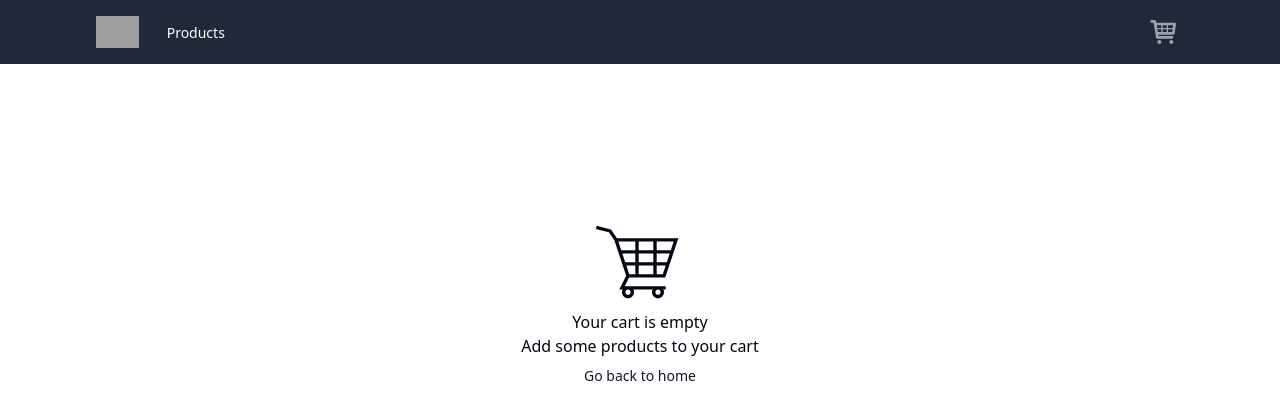
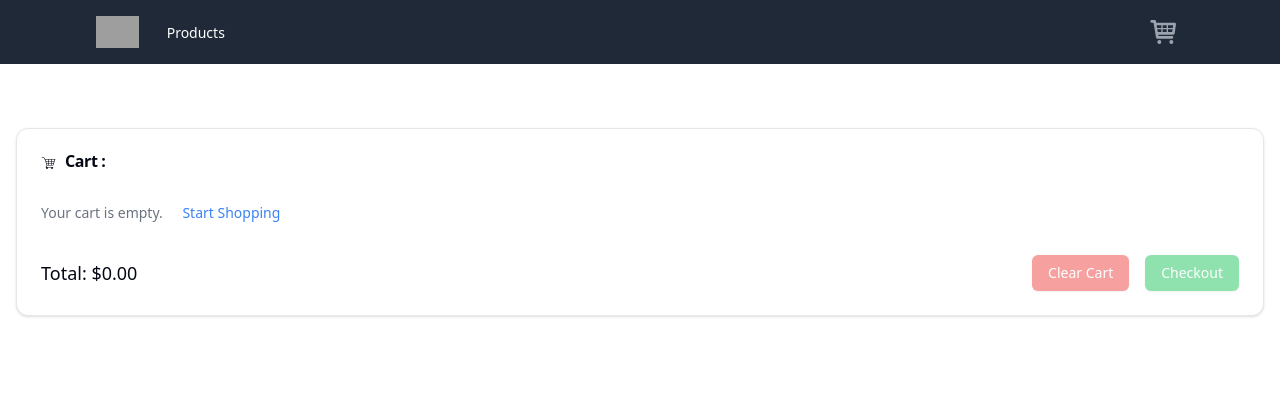
Before and after one commit to CEN-Smart/forntend-task, a React (Vite) app: page /cart in a window 1280 px wide. Shown: the top 420 px of the page. Built offline with nearby package versions, Linux system fonts and the light colour scheme; grey boxes are pictures that could not be loaded.

Commit message:
Add new look and feel to the cart page

```diff
--- /dev/null
+++ b/src/components/cart-item.tsx
@@ -0,0 +1,81 @@
+import { cn } from './../lib/utils';
+import { useCartStore } from './../store/product';
+import { CartProduct } from './../types/product';
+import { Button } from './ui/button';
+
+interface CartItemProps {
+  product: CartProduct;
+}
+const CartItem: React.FC<CartItemProps> = ({ product }) => {
+  const { increaseItemQuantity, decreaseItemQuantity, removeItemFromCart } =
+    useCartStore();
+
+  const onIncreaseItemQuantity = (id: number) => {
+    increaseItemQuantity(id);
+  };
+
+  const onDecreaseItemQuantity = (id: number) => {
+    decreaseItemQuantity(id);
+  };
+
+  const onRemoveItemFromCart = (id: number) => {
+    removeItemFromCart(id);
+  };
+
+  return (
+    <div className="flex justify-between items-center">
+      <div className="flex items-center space-x-4">
+        <img
+          src={product.image}
+          alt={product.description}
+          className="size-16 object-scale-down rounded-lg"
+        />
+        <div>
+          <p
+            className={cn('', {
+              'text-green-600': product.category === "women's clothing",
+              'text-blue-600': product.category === 'jewelery',
+              'text-yellow-600': product.category === 'electronics',
+              'text-red-600': product.category === "men's clothing",
+            })}
+          >
+            {product.category}
+          </p>
+          <p className="text-gray-500">
+            {product.quantity} x{' '}
+            {new Intl.NumberFormat('en-US', {
+              style: 'currency',
+              currency: 'USD',
+            }).format(product.price)}
+          </p>
+        </div>
+      </div>
+      <div className="flex items-center space-x-4">
+        <Button
+          onClick={() => onDecreaseItemQuantity(product.id)}
+          className={cn('px-2 py-1', {
+            'bg-gray-300': product.quantity === 1,
+          })}
+          disabled={product.quantity === 1}
+        >
+          -
+        </Button>
+        <p>{product.quantity}</p>
+        <Button
+          onClick={() => onIncreaseItemQuantity(product.id)}
+          className="px-2 py-1"
+        >
+          +
+        </Button>
+        <Button
+          onClick={() => onRemoveItemFromCart(product.id)}
+          className="px-2 py-1"
+        >
+          Remove
+        </Button>
+      </div>
+    </div>
+  );
+};
+
+export default CartItem;
--- a/src/pages/cart.tsx
+++ b/src/pages/cart.tsx
@@ -1,7 +1,6 @@
-import { cn } from "./../lib/utils";
-import { Link } from "react-router-dom";
-import { Button } from "./../components/ui/button";
-import { GiShoppingCart } from "react-icons/gi";
+import { Link } from 'react-router-dom';
+import { Button } from './../components/ui/button';
+import { GiShoppingCart } from 'react-icons/gi';
 
 import {
   Card,
@@ -10,131 +9,52 @@ import {
   CardTitle,
   CardFooter,
   CardDescription,
-} from "./../components/ui/card";
-import { useCartStore } from "./../store/product";
-import { toast } from "react-hot-toast";
+} from './../components/ui/card';
+import { useCartStore } from './../store/product';
+import CartItem from './../components/cart-item';
 
 const CartPage = () => {
-  const {
-    cartItems,
-    increaseItemQuantity,
-    decreaseItemQuantity,
-    removeItemFromCart,
-    clearCart,
-  } = useCartStore();
+  const { cartItems, clearCart } = useCartStore();
   const quantity = cartItems.reduce((acc, item) => acc + item.quantity, 0);
-  const productTitle = cartItems.find((item) => item.title);
-
-  const onIncreaseItemQuantity = (id: number) => {
-    increaseItemQuantity(id);
-  };
-
-  const onDecreaseItemQuantity = (id: number) => {
-    decreaseItemQuantity(id);
-  };
-
-  const onRemoveItemFromCart = (id: number) => {
-    removeItemFromCart(id);
-    toast.success(`${productTitle?.title} removed from cart`);
-  };
 
   const onClearCart = () => {
     clearCart();
   };
 
   return (
-    <div className="container mx-auto ">
-      {cartItems.length > 0 ? (
-        <div className="flex justify-center gap-4 lg:flex-row flex-col">
-          <Card className="max-w-4xl w-full overflow-y-auto h-80 ">
+    <div className="container mx-auto p-4">
+      <Card>
         <CardHeader>
           <CardTitle>
-                Cart{" "}
-                {quantity > 1 ? `(${quantity} items)` : `(${quantity} item)`}
+            <GiShoppingCart className="inline-block mr-2" />
+            Cart :{' '}
+            {quantity > 0
+              ? `(${quantity})
+            ${quantity > 1 ? 'items' : 'item'}`
+              : ''}
           </CardTitle>
         </CardHeader>
-            <CardContent className="space-y-3">
-              {cartItems.map((product) => (
-                <div
-                  key={product.id}
-                  className="flex justify-between items-start border-b border-gray-200 gap-3 py-1"
-                >
-                  <div className="flex flex-col sm:flex-row sm:items-start ">
-                    <div>
-                      <img
-                        src={product.image}
-                        alt={product.title}
-                        className="size-16 object-scale-down"
-                      />
-                      <Button
-                        onClick={() => onRemoveItemFromCart(product.id)}
-                        className="sm:mt-2 w-full sm:w-fit mt-6"
-                        size="sm"
-                        variant="destructive"
-                      >
-                        Remove
+        <CardContent>
+          {cartItems.length > 0 ? (
+            cartItems.map(item => <CartItem key={item.id} product={item} />)
+          ) : (
+            <CardDescription>
+              Your cart is empty.{' '}
+              <Link to="/">
+                <Button variant="link" className="text-blue-500">
+                  Start Shopping
                 </Button>
-                    </div>
-                    <div className="flex flex-col sm:ml-10 mt-6 sm:mt-0">
-                      <p>{product.title}</p>
-                      <p
-                        className={cn("", {
-                          "text-green-600":
-                            product.category === "women's clothing",
-                          "text-blue-600": product.category === "jewelery",
-                          "text-yellow-600": product.category === "electronics",
-                          "text-red-600": product.category === "men's clothing",
-                        })}
-                      >
-                        {product.category}
-                      </p>
-                    </div>
-                  </div>
-                  <div>
-                    <p>
-                      {new Intl.NumberFormat("en-US", {
-                        style: "currency",
-                        currency: "USD",
-                      }).format(product.price)}
-                    </p>
-
-                    <div className="flex gap-2 mt-4">
-                      <Button
-                        onClick={() => onDecreaseItemQuantity(product?.id)}
-                        size="sm"
-                        variant="outline"
-                      >
-                        -
-                      </Button>
-                      <span>{product.quantity ? product.quantity : 1}</span>
-                      <Button
-                        onClick={() => onIncreaseItemQuantity(product?.id)}
-                        size="sm"
-                        variant="outline"
-                      >
-                        +
-                      </Button>
-                    </div>
-                  </div>
-                </div>
-              ))}
+              </Link>
+            </CardDescription>
+          )}
         </CardContent>
         <CardFooter>
-              <Button onClick={onClearCart}>Clear Cart</Button>
-            </CardFooter>
-          </Card>
-          <Card className=" max-w-sm  h-fit shrink-0">
-            <CardHeader>
-              <CardTitle>Cart Summary</CardTitle>
-            </CardHeader>
-            <CardContent className=" divide-y-2 space-y-2">
-              <CardDescription>
-                <div className="flex justify-between">
-                  <p>Subtotal</p>
-                  <p>
-                    {new Intl.NumberFormat("en-US", {
-                      style: "currency",
-                      currency: "USD",
+          <div className="flex justify-between items-center w-full">
+            <p className="text-lg">
+              Total:{' '}
+              {new Intl.NumberFormat('en-US', {
+                style: 'currency',
+                currency: 'USD',
               }).format(
                 cartItems.reduce(
                   (acc, item) => acc + item.price * item.quantity,
@@ -142,80 +62,26 @@ const CartPage = () => {
                 )
               )}
             </p>
+            <div className="space-x-4">
+              <Button
+                onClick={onClearCart}
+                className="bg-red-500 text-white"
+                disabled={cartItems.length === 0}
+              >
+                Clear Cart
+              </Button>
+              <Link to="/checkout">
+                <Button
+                  className="bg-green-500 text-white"
+                  disabled={cartItems.length === 0}
+                >
+                  Checkout
+                </Button>
+              </Link>
             </div>
-              </CardDescription>
-              <CardDescription>
-                <div className="flex justify-between">
-                  <p>Tax</p>
-                  <p>
-                    {new Intl.NumberFormat("en-US", {
-                      style: "currency",
-                      currency: "USD",
-                    }).format(
-                      cartItems.reduce(
-                        (acc, item) => acc + item.price * item.quantity * 0.1,
-                        0
-                      )
-                    )}
-                  </p>
           </div>
-              </CardDescription>
-              <CardDescription>
-                <div className="flex justify-between">
-                  <p>Total</p>
-                  <p>
-                    {new Intl.NumberFormat("en-US", {
-                      style: "currency",
-                      currency: "USD",
-                    }).format(
-                      cartItems.reduce(
-                        (acc, item) => acc + item.price * item.quantity,
-                        0
-                      ) +
-                        cartItems.reduce(
-                          (acc, item) => acc + item.price * item.quantity * 0.1,
-                          0
-                        )
-                    )}
-                  </p>
-                </div>
-              </CardDescription>
-            </CardContent>
-            <CardFooter>
-              <Button asChild className="w-full">
-                <Link to="/checkout/addresses">
-                  Checkout (
-                  {new Intl.NumberFormat("en-US", {
-                    style: "currency",
-                    currency: "USD",
-                  }).format(
-                    cartItems.reduce(
-                      (acc, item) => acc + item.price * item.quantity,
-                      0
-                    ) +
-                      cartItems.reduce(
-                        (acc, item) => acc + item.price * item.quantity * 0.1,
-                        0
-                      )
-                  )}
-                  )
-                </Link>
-              </Button>
         </CardFooter>
       </Card>
-        </div>
-      ) : (
-        <div className="flex items-center justify-center min-h-96">
-          <div className="flex flex-col items-center">
-            <GiShoppingCart className="size-24" />
-            <p>Your cart is empty</p>
-            <p>Add some products to your cart</p>
-            <Button asChild variant="link">
-              <Link to="/">Go back to home</Link>
-            </Button>
-          </div>
-        </div>
-      )}
     </div>
   );
 };
--- a/src/pages/checkout.tsx
+++ b/src/pages/checkout.tsx
@@ -1,4 +1,4 @@
-import { useCartStore } from "./../store/product";
+import { useCartStore } from './../store/product';
 import {
   Card,
   CardContent,
@@ -6,11 +6,13 @@ import {
   CardFooter,
   CardHeader,
   CardTitle,
-} from "./../components/ui/card";
-import { Button } from "./../components/ui/button";
+} from './../components/ui/card';
+import { Button } from './../components/ui/button';
 const CheckOutPage = () => {
   const { cartItems } = useCartStore();
   const quantity = cartItems.reduce((acc, item) => acc + item.quantity, 0);
+  const tax = quantity * 0.1;
+  const total = tax + quantity;
   return (
     <div className="max-w-6xl w-full p-2 mx-auto flex flex-col sm:flex-row gap-4">
       <Card
@@ -52,8 +54,8 @@ const CheckOutPage = () => {
       <Card className=" max-w-sm  h-fit shrink-0">
         <CardHeader>
           <CardTitle>
-            Order Summary with a total of {quantity}{" "}
-            {quantity > 1 ? "items" : "item"}
+            Order Summary with a total of {quantity}{' '}
+            {quantity > 1 ? 'items' : 'item'}
           </CardTitle>
         </CardHeader>
         <CardContent className=" divide-y-2 space-y-2">
@@ -61,15 +63,10 @@ const CheckOutPage = () => {
             <div className="flex justify-between">
               <p>Subtotal</p>
               <p>
-                {new Intl.NumberFormat("en-US", {
-                  style: "currency",
-                  currency: "USD",
-                }).format(
-                  cartItems.reduce(
-                    (acc, item) => acc + item.price * item.quantity,
-                    0
-                  )
-                )}
+                {new Intl.NumberFormat('en-US', {
+                  style: 'currency',
+                  currency: 'USD',
+                }).format(quantity)}
               </p>
             </div>
           </CardDescription>
@@ -77,15 +74,10 @@ const CheckOutPage = () => {
             <div className="flex justify-between">
               <p>Tax</p>
               <p>
-                {new Intl.NumberFormat("en-US", {
-                  style: "currency",
-                  currency: "USD",
-                }).format(
-                  cartItems.reduce(
-                    (acc, item) => acc + item.price * item.quantity * 0.1,
-                    0
-                  )
-                )}
+                {new Intl.NumberFormat('en-US', {
+                  style: 'currency',
+                  currency: 'USD',
+                }).format(tax)}
               </p>
             </div>
           </CardDescription>
@@ -93,19 +85,10 @@ const CheckOutPage = () => {
             <div className="flex justify-between">
               <p>Total</p>
               <p>
-                {new Intl.NumberFormat("en-US", {
-                  style: "currency",
-                  currency: "USD",
-                }).format(
-                  cartItems.reduce(
-                    (acc, item) => acc + item.price * item.quantity,
-                    0
-                  ) +
-                    cartItems.reduce(
-                      (acc, item) => acc + item.price * item.quantity * 0.1,
-                      0
-                    )
-                )}
+                {new Intl.NumberFormat('en-US', {
+                  style: 'currency',
+                  currency: 'USD',
+                }).format(total)}
               </p>
             </div>
           </CardDescription>
```
Also changed, not shown: src/App.tsx (+11 -11 lines), src/pages/product.tsx (+16 -16 lines). Lines whose indentation alone changed are shown as unchanged.
